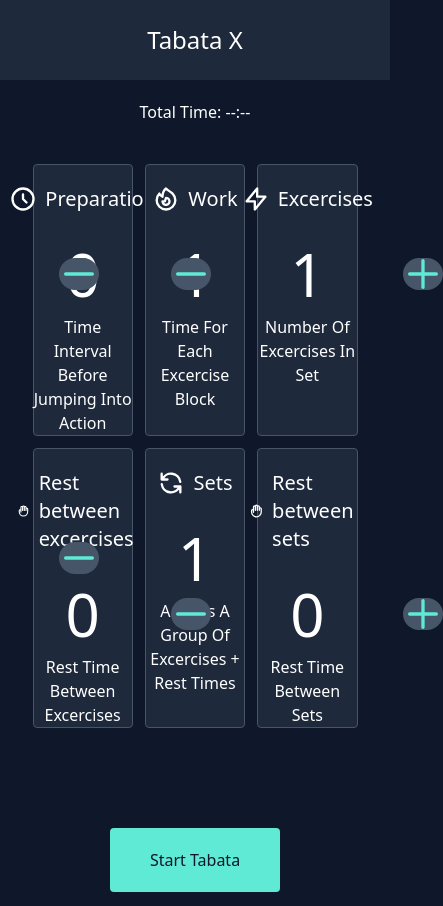
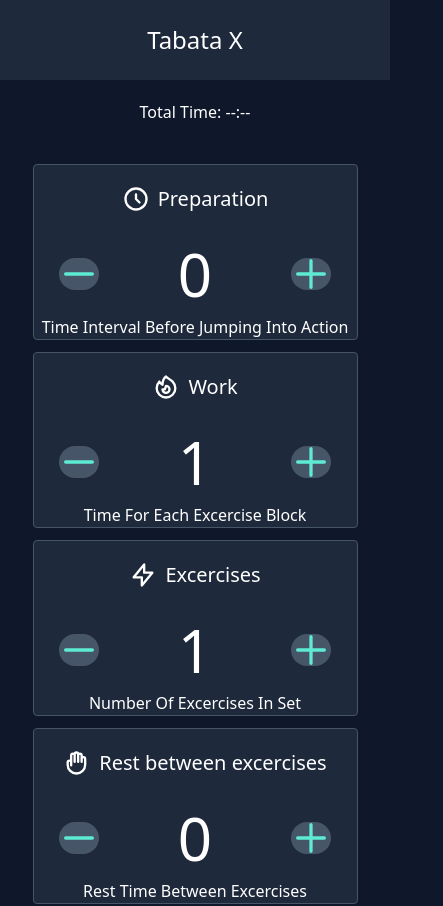
Before and after one commit to falvarezco/upfiit, a React (Vite) app: page / in a window 390 px wide. Shown: the top 906 px of the page, 443 px wide, since content can reach past the window. Built offline with nearby package versions, Linux system fonts and the light colour scheme.

Commit message:
Support small devices in config view

```diff
--- a/src/components/ConfigView.tsx
+++ b/src/components/ConfigView.tsx
@@ -34,7 +34,7 @@ const ConfigView: FC<ConfigViewProps> = ({
       {/* TODO: Move this to utils, this line too long */}
       {`${totalTimeStr} ${Number.isNaN(timeSummary) || timeSummary === 0 ? '--:--' : totalMinutesStr(timeSummary)}`}
     </h1>
-    <form className='mb-20 mt-5 w-10/12 grid grid-cols-3 gap-3'>
+    <form className='mb-20 mt-5 w-10/12 grid grid-cols-1 md:grid-cols-3 gap-3'>
       {cards.map(card => card && <ConfigCard key={card.name} value={data[card.name]} {...card} onUpdate={onCardUpdate}/>)}
     </form>
     <Button onButtonClick={onWorkInit}>{startButton}</Button>
```
